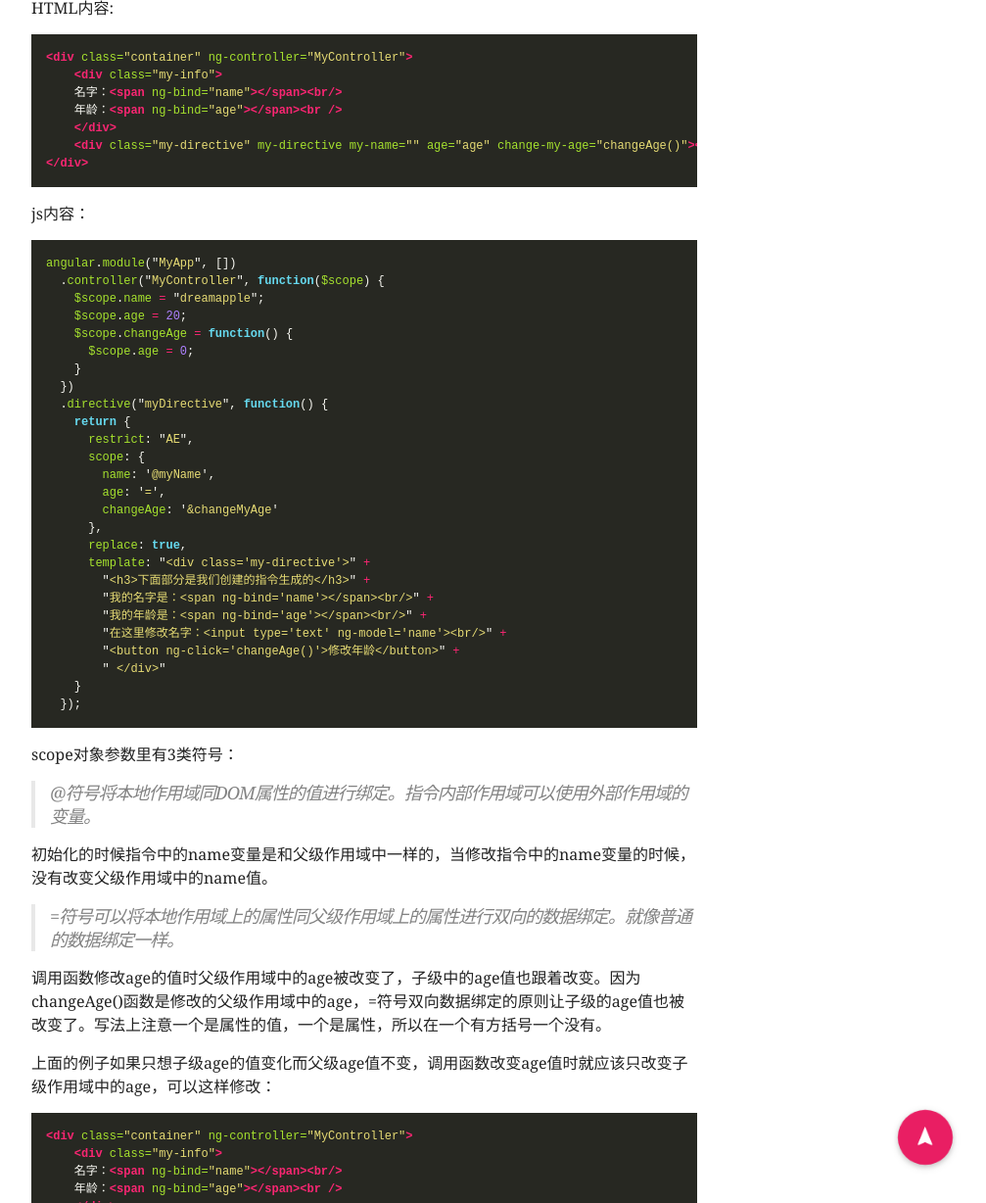
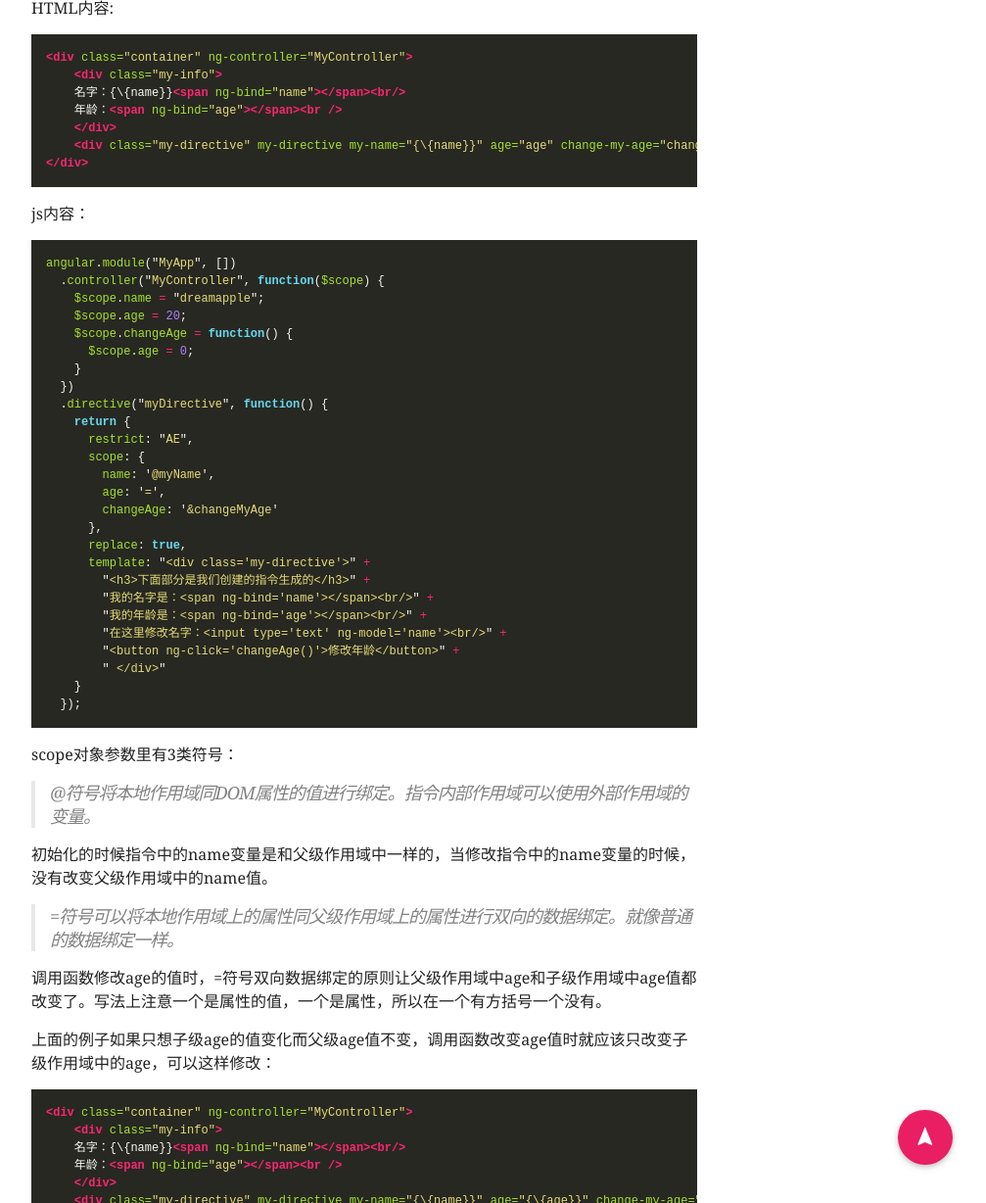
Before and after one commit to PuRonglong/blog, a Jekyll site: the page built from _posts/2016-12-17-angular-directive-scope.md, in a window 1280 px wide and 1400 px high, scrolled down 623 px, cut to the strip 172-1400 px from the top of the window. Shown: the whole strip at 98% size, without its empty margins (268-1275 px from the left). Built offline with Jekyll 4.4.1, drawn with Linux system fonts in a browser that asks for light colours; nearby versions of some CDN libraries; comment, search, counter and statistics services are not loaded; some of the changed text lies outside the part shown.

Commit message:
no message

````diff
--- a/_posts/2016-12-17-angular-directive-scope.md
+++ b/_posts/2016-12-17-angular-directive-scope.md
@@ -9,7 +9,7 @@ comments: true
 share: true
 ---
 
-指令是angular的强大功能之一，指令作用域则是指令中重要的一个点。
+指令是angular的强大功能之一，指令作用域则是指令中一个重要的点。
 
 <!-- more -->
 
@@ -36,10 +36,10 @@ HTML内容:
 ```html
 <div class="container" ng-controller="MyController">
     <div class="my-info">
-    名字：{{name}}<span ng-bind="name"></span><br/>
+    名字：{\{name}}<span ng-bind="name"></span><br/>
     年龄：<span ng-bind="age"></span><br />
     </div>
-    <div class="my-directive" my-directive my-name="{{name}}" age="age" change-my-age="changeAge()"></div>
+    <div class="my-directive" my-directive my-name="{\{name}}" age="age" change-my-age="changeAge()"></div>
 </div>
 ```
 
@@ -82,17 +82,17 @@ scope对象参数里有3类符号：
 
 > =符号可以将本地作用域上的属性同父级作用域上的属性进行双向的数据绑定。就像普通的数据绑定一样。
 
-调用函数修改age的值时父级作用域中的age被改变了，子级中的age值也跟着改变。因为changeAge()函数是修改的父级作用域中的age，=符号双向数据绑定的原则让子级的age值也被改变了。写法上注意一个是属性的值，一个是属性，所以在一个有方括号一个没有。
+调用函数修改age的值时，=符号双向数据绑定的原则让父级作用域中age和子级作用域中age值都改变了。写法上注意一个是属性的值，一个是属性，所以在一个有方括号一个没有。
 
 上面的例子如果只想子级age的值变化而父级age值不变，调用函数改变age值时就应该只改变子级作用域中的age，可以这样修改：
 
 ```html
 <div class="container" ng-controller="MyController">
     <div class="my-info">
-    名字：{{name}}<span ng-bind="name"></span><br/>
+    名字：{\{name}}<span ng-bind="name"></span><br/>
     年龄：<span ng-bind="age"></span><br />
     </div>
-    <div class="my-directive" my-directive my-name="{{name}}" age="{{age}}" change-my-age="changeAge()"></div>
+    <div class="my-directive" my-directive my-name="{\{name}}" age="{\{age}}" change-my-age="changeAge()"></div>
 </div>
 ```
 
````
Also changed, not shown: other parts of _posts/2016-12-17-angular-directive-scope.md (+5 -1 lines), _posts/2017-3-10-angular-scope.md (added, +40 -0 lines), images/article/2017-3-10/1.png (added), images/article/2017-3-10/2.png (added), images/article/2017-3-10/3.png (added), images/article/2017-3-10/4.png (added).
